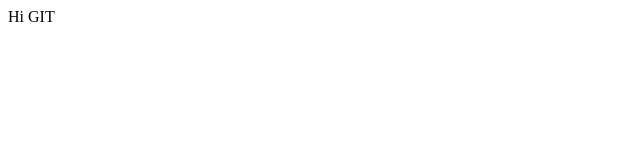
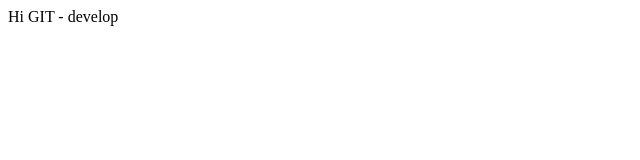
Before and after one commit to pmaique1405/LearnGIT, a plain HTML site: page index.html in a window 1280 px wide. Shown: the full height of the page, 0-640 px from the left. Drawn offline with Linux system fonts and the light colour scheme.

Commit message:
initial develop

```diff
--- a/index.html
+++ b/index.html
@@ -7,6 +7,6 @@
     <title>Document</title>
 </head>
 <body>
-    <div>Hi GIT</div>
+    <div>Hi GIT - develop</div>
 </body>
 </html>
```
